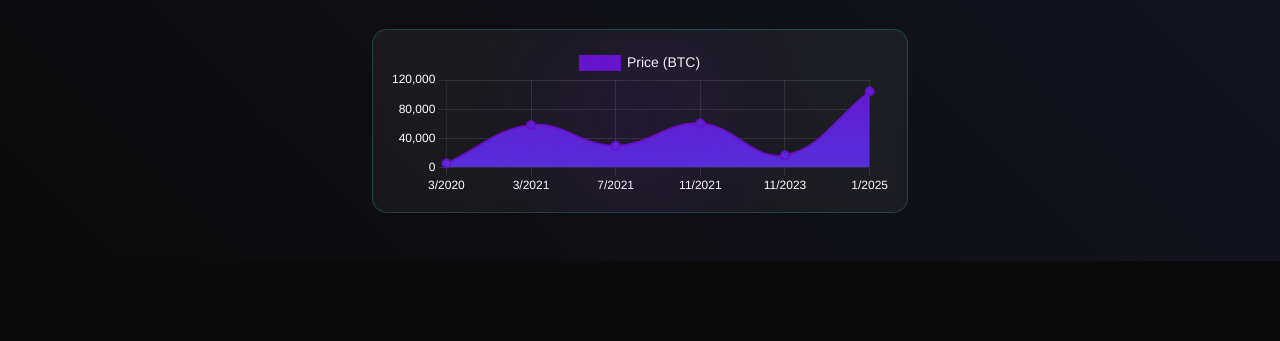
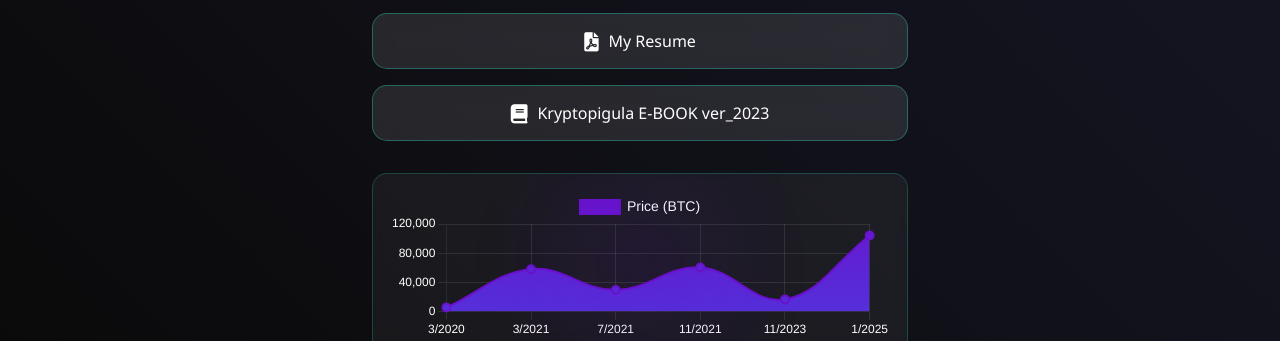
Before and after one commit to kryptoholik1/BIO, a plain HTML site: page index.html in a window 1280 px wide. Shown: the part 887-1228 px from the top of the page. Before the commit the page ends 1148 px from the top, so only its background shows below. Drawn offline with nearby package versions, Linux system fonts and the light colour scheme.

Commit message:
Update index.html
https://michalszafron.github.io/MyBIO/
6 sekcji linkedin, twitter , debank, youtube, ebook, resume

```diff
--- a/index.html
+++ b/index.html
@@ -227,6 +227,15 @@
             <a href="https://www.youtube.com/@kryptoholik6193/videos" class="link-button" target="_blank">
                 <i class="fab fa-youtube"></i> YouTube Channel
             </a>
+            <!-- Add new Resume button here -->
+            <a href="https://mega.nz/file/M44iFRTK#PUUSRa6WDgn7058yEMk-3dOhbgdCO9jTDDhWyWbn8_U" class="link-button" target="_blank">
+            <i class="fas fa-file-pdf"></i> My Resume
+            </a>
+
+            <!-- Add new E-Book button here -->
+            <a href="https://mega.nz/file/A9AAXISI#jBs_nhMo5mRpyO9jmpZE4jtGVMbS_WZo4EHedh7KJAs" class="link-button" target="_blank">
+            <i class="fas fa-book"></i> Kryptopigula E-BOOK ver_2023
+            </a>
         </div>
         <div class="chart-container">
             <canvas id="portfolioChart"></canvas>
```
